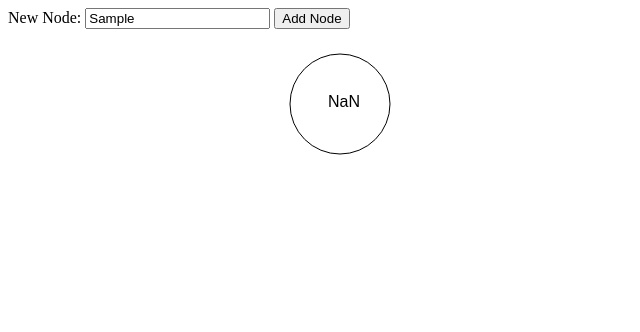
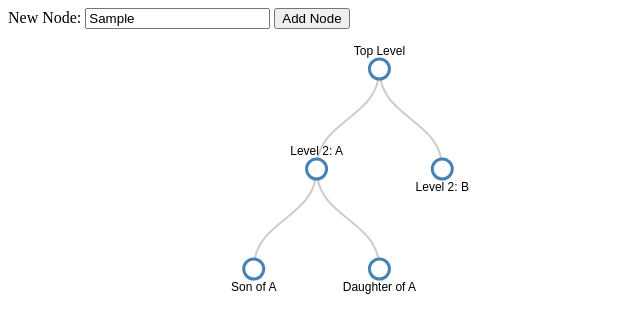
Before and after one commit to plutos28/binary-tree-viewer, a plain HTML site: page index.html in a window 1280 px wide. Both pictures are taken after typing "Sample" into the empty fields and a click on the button "Add Node". Shown: the whole page, without its empty margins (0-640 px from the left). Drawn offline with nearby package versions, Linux system fonts and the light colour scheme.

Commit message:
remove canvas stuff and add somebody's binary tree in d3

```diff
--- a/index.html
+++ b/index.html
@@ -10,8 +10,7 @@
 <body>
     New Node: <input id="add-node-text" type="text">
     <button id="add-node-button">Add Node</button><br>
-    <canvas id="canvas" height="500" width="800">
-    </canvas>
+    <script src="https://cdnjs.cloudflare.com/ajax/libs/d3/3.5.17/d3.min.js"></script>
     <script src="main.js"></script>
 </body>
 </html>
--- a/main.js
+++ b/main.js
@@ -13,18 +13,15 @@ const lastLeftNodeCoords = {x: 0, y: 0};
 const lastRightNodeCoords = {x: 0, y: 0};
 
 let rootNode = null;
-const canvas = document.querySelector("#canvas");
 
 // UI interactions - add new node
 addNodeButton.addEventListener("click", () => {
     let newNode = new Node(+addNodeText.value)
     console.log(newNode.value);
 
-    // create a new node and set it as the rootNode and/or add it as a child of currentNode
     if(rootNode === null) {
         rootNode = newNode;
     } else {
-        // loop through the tree to insert new element
         let currentNode = rootNode;
         while(currentNode.value != newNode.value) {
             if(newNode.value < currentNode.value) {
@@ -47,53 +44,96 @@ addNodeButton.addEventListener("click", () => {
 });
 
 function displayTree() {
-    if (!canvas.getContext) {
-        return;
-    }
-    const ctx = canvas.getContext('2d');
+    // I will be generating this data structure
+    let treeData = [
+        {
+          "name": "Top Level",
+          "parent": "null",
+          "children": [
+            {
+              "name": "Level 2: A",
+              "parent": "Top Level",
+              "children": [
+                {
+                  "name": "Son of A",
+                  "parent": "Level 2: A"
+                },
+                {
+                  "name": "Daughter of A",
+                  "parent": "Level 2: A"
+                }
+              ]
+            },
+            {
+              "name": "Level 2: B",
+              "parent": "Top Level"
+            }
+          ]
+        }
+      ];
 
-    ctx.strokeStyle = 'black';
-    ctx.lineWidth = 1;
+      // ************** Generate the tree diagram	 *****************
+      let margin = {top: 40, right: 120, bottom: 20, left: 120},
+          width = 960 - margin.right - margin.left,
+          height = 500 - margin.top - margin.bottom;
 
-    // draw a node
-    ctx.beginPath();
-    ctx.arc(100, 75, 50, 0, 2 * Math.PI);
-    ctx.stroke();
+      let i = 0;
 
-    // add the text
-    ctx.font = '16px sans-serif';
-    ctx.fillText(`${rootNode.value}`, 100-12, 50+28);
+      let tree = d3.layout.tree()
+          .size([height, width]);
 
+      let diagonal = d3.svg.diagonal()
+          .projection(function(d) { return [d.x, d.y]; });
 
-    // remove all node elements and recreate them and then render
+      let svg = d3.select("body").append("svg")
+          .attr("width", width + margin.right + margin.left)
+          .attr("height", height + margin.top + margin.bottom)
+        .append("g")
+          .attr("transform", "translate(" + margin.left + "," + margin.top + ")");
 
-    let currentNode = rootNode;
-    while(currentNode != null) {
-        // display the node's value
-        // let parentNode = document.createElement("div");
-        // parentNode.textContent = currentNode.value;
-        // parentNode.classList.add("node");
+      root = treeData[0];
 
-        // display the left nodes
-        // if(currentNode.leftNode != null) {
-        //     let leftNode = document.createElement("div");
-        //     leftNode.textContent = currentNode.leftNode.value;
-        //     leftNode.classList.add("node");
-        //     parentNode.appendChild(leftNode);
-        // }
+      update(root);
 
+      function update(source) {
 
-        // display the right nodes
-        // if(currentNode.rightNode != null) {
-        //     let rightNode = document.createElement("div");
-        //     rightNode.textContent = currentNode.rightNode.value;
-        //     rightNode.classList.add("node");
-        //     parentNode.appendChild(rightNode);
-        // }
+        // Compute the new tree layout.
+        let nodes = tree.nodes(root).reverse(),
+            links = tree.links(nodes);
 
+        // Normalize for fixed-depth.
+        nodes.forEach(function(d) { d.y = d.depth * 100; });
 
-        // tree.appendChild(parentNode);
+        // Declare the nodes…
+        let node = svg.selectAll("g.node")
+            .data(nodes, function(d) { return d.id || (d.id = ++i); });
 
-        break;
-    }
+        // Enter the nodes.
+        let nodeEnter = node.enter().append("g")
+            .attr("class", "node")
+            .attr("transform", function(d) {
+                return "translate(" + d.x + "," + d.y + ")"; });
+
+        nodeEnter.append("circle")
+            .attr("r", 10)
+            .style("fill", "#fff");
+
+        nodeEnter.append("text")
+            .attr("y", function(d) {
+                return d.children || d._children ? -18 : 18; })
+            .attr("dy", ".35em")
+            .attr("text-anchor", "middle")
+            .text(function(d) { return d.name; })
+            .style("fill-opacity", 1);
+
+        // Declare the links…
+        let link = svg.selectAll("path.link")
+            .data(links, function(d) { return d.target.id; });
+
+        // Enter the links.
+        link.enter().insert("path", "g")
+            .attr("class", "link")
+            .attr("d", diagonal);
+
+      }
 }
--- a/style.css
+++ b/style.css
@@ -1,23 +1,13 @@
-.node {
-    border: 2px solid black;
-    width: 40px;
-    display: flex;
-    justify-content: center;
-    height: 40px;
-    border-radius: 50%;
-    align-items: center;
-    font-family: sans-serif;
+.node circle {
+    fill: #fff;
+    stroke: steelblue;
+    stroke-width: 3px;
+  }
+
+.node text { font: 12px sans-serif; }
+
+.link {
+    fill: none;
+    stroke: #ccc;
+    stroke-width: 2px;
 }
-
-.leftnode {
-    margin-top: 124px;
-    margin-left: -130px;
-}
-
-#canvas {
-    padding-left: 0;
-    padding-right: 0;
-    margin-left: auto;
-    margin-right: auto;
-    display: block;
-}
```
